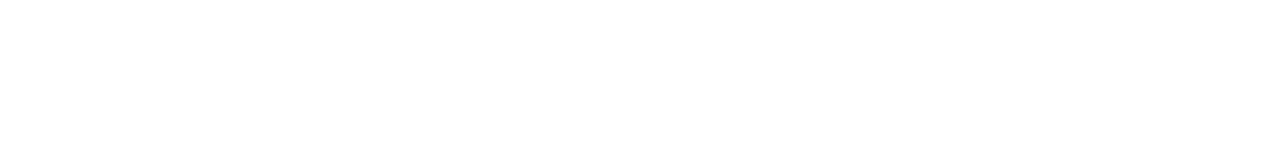
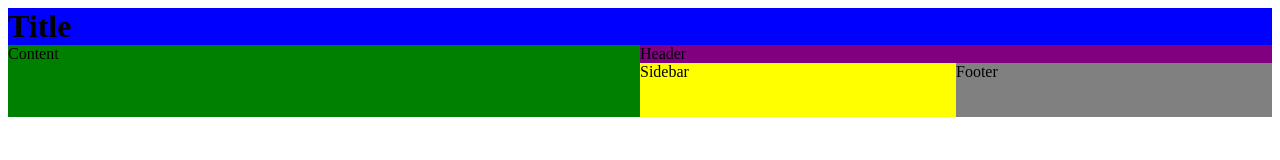
Before and after one commit to Andij1989/UltimateGrid, a plain HTML site: page index.html in a window 1280 px wide. Drawn offline with nearby package versions, Linux system fonts and the light colour scheme; files that its build step writes are made by us from their sources.

Commit message:
Add Grid

```diff
--- a/index.html
+++ b/index.html
@@ -7,5 +7,31 @@
 </head>
 <body>
 
+
+<div class="site">
+
+    <header class="masthead">
+Header
+    </header>
+
+    <h1 class="page-title">
+Title
+    </h1>
+
+    <main class="main-content">
+Content
+    </main>
+
+    <aside class="sidebar">
+Sidebar
+    </aside>
+
+    <footer class="footer">
+Footer
+    </footer>
+
+</div>
+
+
 </body>
 </html>
--- a/sass/style.scss
+++ b/sass/style.scss
@@ -0,0 +1,38 @@
+.site {
+  display: grid;
+  grid-template-columns: 2fr 1fr 1fr;
+  grid-template-rows: auto 1fr 3fr;
+  grid-template-areas: "title title title" "main header header" "main sidebar footer";
+
+  .masthead {
+   background-color: purple;
+    //grid-column: 2/4;
+    //grid-row: 2/3;
+    grid-area: header;
+  }
+  .page-title {
+    background-color: blue;
+    //grid-column: 1/4;
+    //grid-row: 1/2;
+    grid-area: title;
+    margin: 0;
+  }
+  .main-content {
+    background-color: green;
+    //grid-column: 1/2;
+    //grid-row: 2/4;
+    grid-area: main;
+  }
+  .sidebar {
+    background-color: yellow;
+    //grid-column: 2/3;
+    //grid-row: 3/4;
+    grid-area: sidebar
+  }
+  .footer {
+    background-color: grey;
+    //grid-column: 3/4;
+    //grid-row: 3/4;
+    grid-area: footer;
+  }
+}
```
Also changed, not shown: sass/style.css (added).
